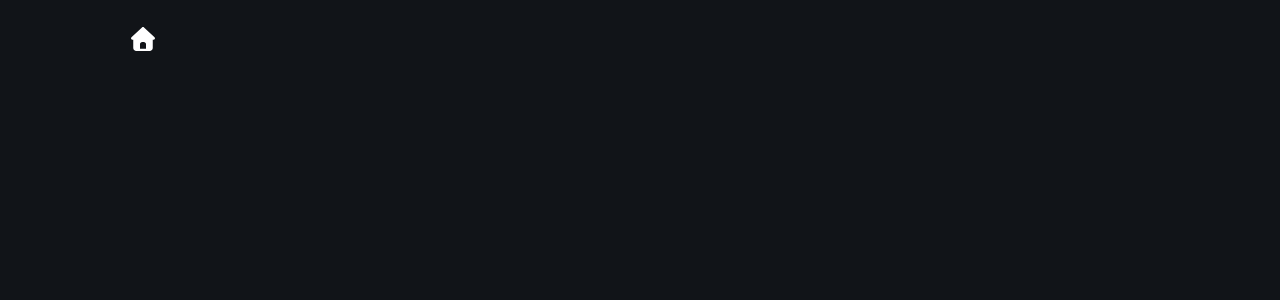
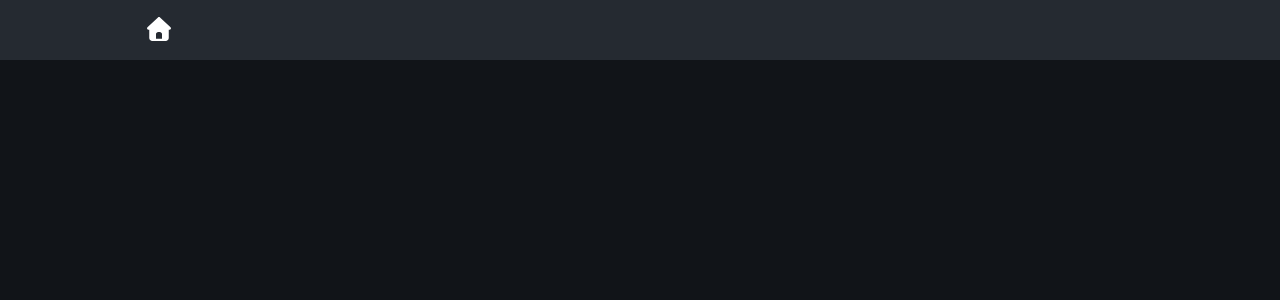
Before and after one commit to Yedal2607/AI_Study_Helper, a React (Vite) app in the folder frontend/: page / in a window 1280 px wide. Shown: the top 300 px of the page. Built offline with nearby package versions, Linux system fonts and the light colour scheme.

Commit message:
style: Adjust some navbar and icons design

```diff
--- a/frontend/src/App.jsx
+++ b/frontend/src/App.jsx
@@ -4,7 +4,7 @@ function App() {
 
   return (
     <div className="min-h-screen bg-[#111418] ">
-      <header className="flex justify-center items-center">
+      <header className="flex justify-center items-center bg-[#252a31] ">
         <Navbar/>
       </header>
     </div>
--- a/frontend/src/components/Navbar.jsx
+++ b/frontend/src/components/Navbar.jsx
@@ -3,10 +3,10 @@ import { FontAwesomeIcon } from '@fortawesome/react-fontawesome'
 import { faHouse } from '@fortawesome/free-solid-svg-icons'
 function Navbar() {
   return (
-    <nav className="w-[80%]">
+    <nav className="w-[80%]  ">
 
-      <div className="flex h-[80px] items-center">
-        <Link to="/" className="text-[1.5em] text-[#ffffff] font-inter font-[700] transition duration-130 hover:scale-[1.3]">
+      <div className="flex h-[60px] items-center">
+        <Link to="/" className=" px-4 rounded-lg text-[1.5em] text-[#ffffff] font-inter font-[700] transition duration-130 hover:scale-[1.3] hover:bg-slate-500">
           <FontAwesomeIcon icon={faHouse} />
         </Link>
       </div>
```
